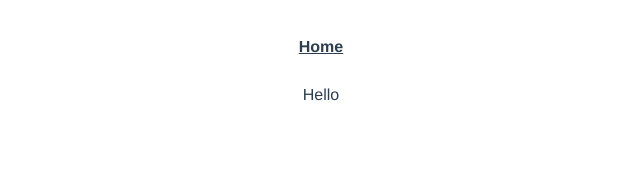
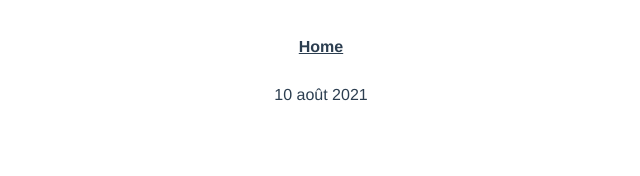
Before and after one commit to j4kim/voyage-2021, a Vue app: page /10 in a window 1280 px wide. Shown: the top 176 px of the page, without its empty margins (319-959 px from the left). Built offline with nearby package versions, Linux system fonts and the light colour scheme.

Commit message:
show date from params in Home view

```diff
--- a/src/views/Home.vue
+++ b/src/views/Home.vue
@@ -1,6 +1,6 @@
 <template>
   <div class="home">
-    Hello
+    {{ $route.params.day }} août 2021
   </div>
 </template>
 
```
